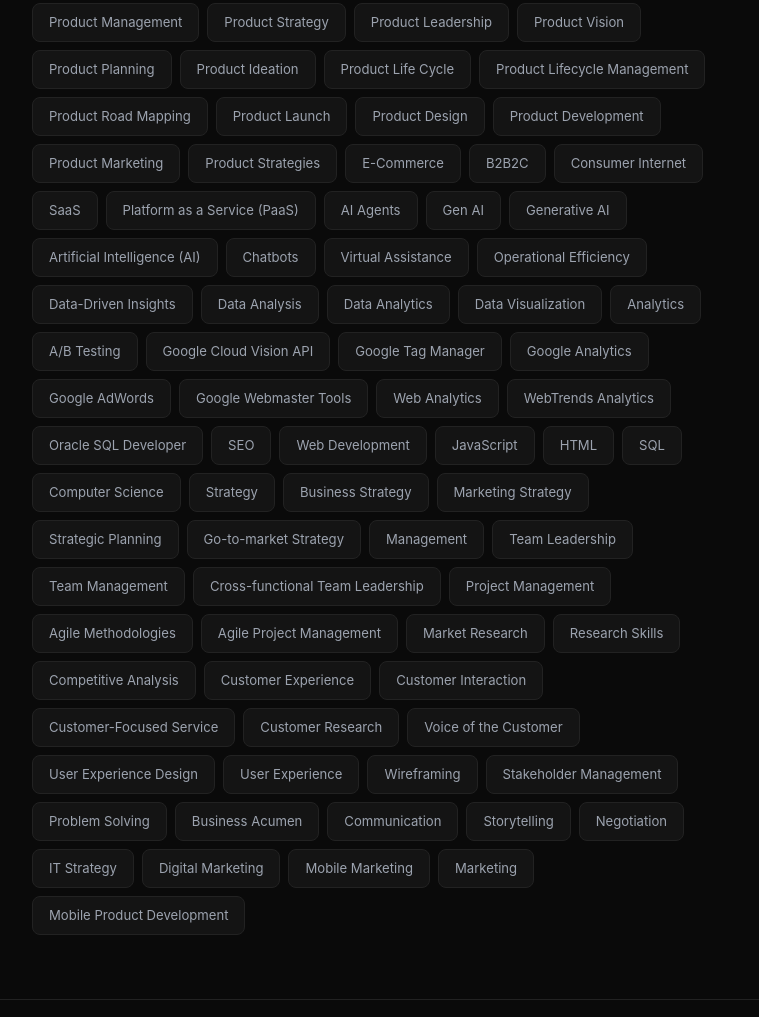
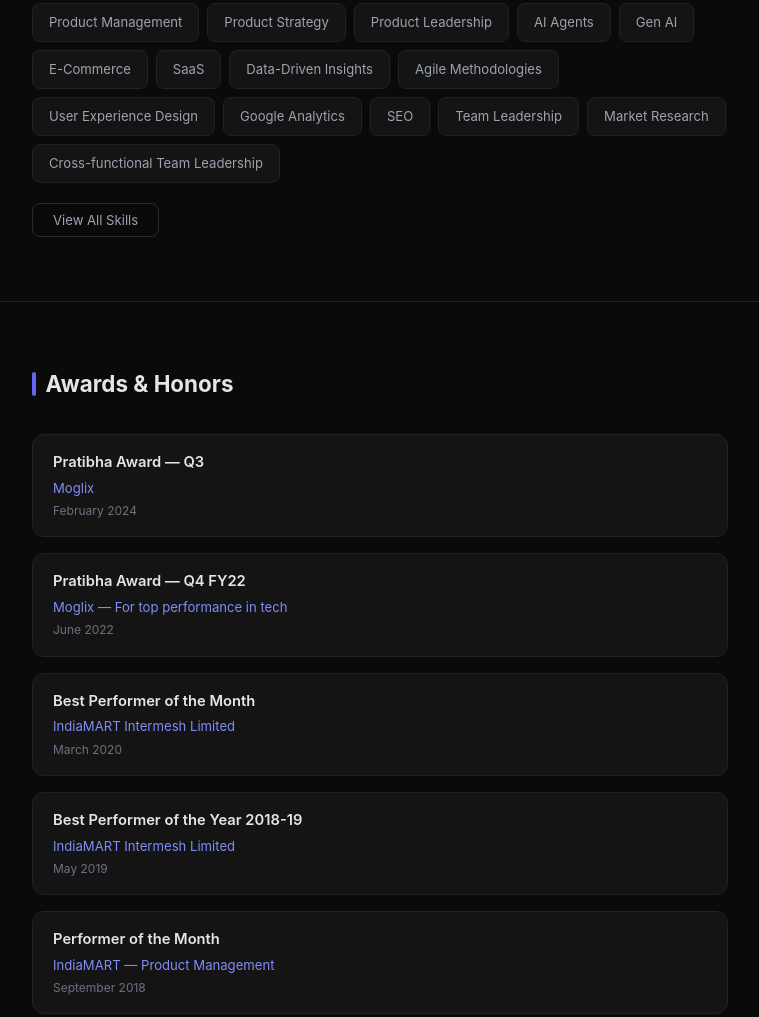
Before and after one commit to mrshranikjain/shranik-landing, a plain HTML site: page index.html in a window 1280 px wide. Shown: the part 2765-3782 px from the top of the page, without its empty margins (260-1019 px from the left). Drawn offline with Linux system fonts and the light colour scheme.

Commit message:
Show top 15 skills with View All/Less toggle button

```diff
--- a/index.html
+++ b/index.html
@@ -420,6 +420,29 @@
       color: var(--accent-light);
     }
 
+    .skill.is-hidden {
+      display: none;
+    }
+
+    .skills-toggle {
+      margin-top: 1.25rem;
+      padding: 0.5rem 1.25rem;
+      background: transparent;
+      border: 1px solid var(--border-light);
+      border-radius: 8px;
+      font-size: 0.82rem;
+      color: var(--muted);
+      cursor: pointer;
+      transition: all 0.2s ease;
+      font-family: inherit;
+    }
+
+    .skills-toggle:hover {
+      border-color: var(--accent);
+      color: var(--accent-light);
+      background: var(--accent-dim);
+    }
+
     /* Education */
     .edu-item {
       padding: 1.25rem 1.5rem;
@@ -580,88 +603,89 @@
   <div class="divider"></div>
   <section class="section">
     <h2 class="section-title">Skills</h2>
-    <div class="skills-list">
+    <div class="skills-list" id="skillsList">
       <span class="skill">Product Management</span>
       <span class="skill">Product Strategy</span>
       <span class="skill">Product Leadership</span>
-      <span class="skill">Product Vision</span>
-      <span class="skill">Product Planning</span>
-      <span class="skill">Product Ideation</span>
-      <span class="skill">Product Life Cycle</span>
-      <span class="skill">Product Lifecycle Management</span>
-      <span class="skill">Product Road Mapping</span>
-      <span class="skill">Product Launch</span>
-      <span class="skill">Product Design</span>
-      <span class="skill">Product Development</span>
-      <span class="skill">Product Marketing</span>
-      <span class="skill">Product Strategies</span>
-      <span class="skill">E-Commerce</span>
-      <span class="skill">B2B2C</span>
-      <span class="skill">Consumer Internet</span>
-      <span class="skill">SaaS</span>
-      <span class="skill">Platform as a Service (PaaS)</span>
       <span class="skill">AI Agents</span>
       <span class="skill">Gen AI</span>
-      <span class="skill">Generative AI</span>
-      <span class="skill">Artificial Intelligence (AI)</span>
-      <span class="skill">Chatbots</span>
-      <span class="skill">Virtual Assistance</span>
-      <span class="skill">Operational Efficiency</span>
+      <span class="skill">E-Commerce</span>
+      <span class="skill">SaaS</span>
       <span class="skill">Data-Driven Insights</span>
-      <span class="skill">Data Analysis</span>
-      <span class="skill">Data Analytics</span>
-      <span class="skill">Data Visualization</span>
-      <span class="skill">Analytics</span>
-      <span class="skill">A/B Testing</span>
-      <span class="skill">Google Cloud Vision API</span>
-      <span class="skill">Google Tag Manager</span>
+      <span class="skill">Agile Methodologies</span>
+      <span class="skill">User Experience Design</span>
       <span class="skill">Google Analytics</span>
-      <span class="skill">Google AdWords</span>
-      <span class="skill">Google Webmaster Tools</span>
-      <span class="skill">Web Analytics</span>
-      <span class="skill">WebTrends Analytics</span>
-      <span class="skill">Oracle SQL Developer</span>
       <span class="skill">SEO</span>
-      <span class="skill">Web Development</span>
-      <span class="skill">JavaScript</span>
-      <span class="skill">HTML</span>
-      <span class="skill">SQL</span>
-      <span class="skill">Computer Science</span>
-      <span class="skill">Strategy</span>
-      <span class="skill">Business Strategy</span>
-      <span class="skill">Marketing Strategy</span>
-      <span class="skill">Strategic Planning</span>
-      <span class="skill">Go-to-market Strategy</span>
-      <span class="skill">Management</span>
       <span class="skill">Team Leadership</span>
-      <span class="skill">Team Management</span>
+      <span class="skill">Market Research</span>
       <span class="skill">Cross-functional Team Leadership</span>
-      <span class="skill">Project Management</span>
-      <span class="skill">Agile Methodologies</span>
-      <span class="skill">Agile Project Management</span>
-      <span class="skill">Market Research</span>
-      <span class="skill">Research Skills</span>
-      <span class="skill">Competitive Analysis</span>
-      <span class="skill">Customer Experience</span>
-      <span class="skill">Customer Interaction</span>
-      <span class="skill">Customer-Focused Service</span>
-      <span class="skill">Customer Research</span>
-      <span class="skill">Voice of the Customer</span>
-      <span class="skill">User Experience Design</span>
-      <span class="skill">User Experience</span>
-      <span class="skill">Wireframing</span>
-      <span class="skill">Stakeholder Management</span>
-      <span class="skill">Problem Solving</span>
-      <span class="skill">Business Acumen</span>
-      <span class="skill">Communication</span>
-      <span class="skill">Storytelling</span>
-      <span class="skill">Negotiation</span>
-      <span class="skill">IT Strategy</span>
-      <span class="skill">Digital Marketing</span>
-      <span class="skill">Mobile Marketing</span>
-      <span class="skill">Marketing</span>
-      <span class="skill">Mobile Product Development</span>
+      <span class="skill is-hidden">Product Vision</span>
+      <span class="skill is-hidden">Product Planning</span>
+      <span class="skill is-hidden">Product Ideation</span>
+      <span class="skill is-hidden">Product Life Cycle</span>
+      <span class="skill is-hidden">Product Lifecycle Management</span>
+      <span class="skill is-hidden">Product Road Mapping</span>
+      <span class="skill is-hidden">Product Launch</span>
+      <span class="skill is-hidden">Product Design</span>
+      <span class="skill is-hidden">Product Development</span>
+      <span class="skill is-hidden">Product Marketing</span>
+      <span class="skill is-hidden">Product Strategies</span>
+      <span class="skill is-hidden">B2B2C</span>
+      <span class="skill is-hidden">Consumer Internet</span>
+      <span class="skill is-hidden">Platform as a Service (PaaS)</span>
+      <span class="skill is-hidden">Generative AI</span>
+      <span class="skill is-hidden">Artificial Intelligence (AI)</span>
+      <span class="skill is-hidden">Chatbots</span>
+      <span class="skill is-hidden">Virtual Assistance</span>
+      <span class="skill is-hidden">Operational Efficiency</span>
+      <span class="skill is-hidden">Data Analysis</span>
+      <span class="skill is-hidden">Data Analytics</span>
+      <span class="skill is-hidden">Data Visualization</span>
+      <span class="skill is-hidden">Analytics</span>
+      <span class="skill is-hidden">A/B Testing</span>
+      <span class="skill is-hidden">Google Cloud Vision API</span>
+      <span class="skill is-hidden">Google Tag Manager</span>
+      <span class="skill is-hidden">Google AdWords</span>
+      <span class="skill is-hidden">Google Webmaster Tools</span>
+      <span class="skill is-hidden">Web Analytics</span>
+      <span class="skill is-hidden">WebTrends Analytics</span>
+      <span class="skill is-hidden">Oracle SQL Developer</span>
+      <span class="skill is-hidden">Web Development</span>
+      <span class="skill is-hidden">JavaScript</span>
+      <span class="skill is-hidden">HTML</span>
+      <span class="skill is-hidden">SQL</span>
+      <span class="skill is-hidden">Computer Science</span>
+      <span class="skill is-hidden">Strategy</span>
+      <span class="skill is-hidden">Business Strategy</span>
+      <span class="skill is-hidden">Marketing Strategy</span>
+      <span class="skill is-hidden">Strategic Planning</span>
+      <span class="skill is-hidden">Go-to-market Strategy</span>
+      <span class="skill is-hidden">Management</span>
+      <span class="skill is-hidden">Team Management</span>
+      <span class="skill is-hidden">Project Management</span>
+      <span class="skill is-hidden">Agile Project Management</span>
+      <span class="skill is-hidden">Research Skills</span>
+      <span class="skill is-hidden">Competitive Analysis</span>
+      <span class="skill is-hidden">Customer Experience</span>
+      <span class="skill is-hidden">Customer Interaction</span>
+      <span class="skill is-hidden">Customer-Focused Service</span>
+      <span class="skill is-hidden">Customer Research</span>
+      <span class="skill is-hidden">Voice of the Customer</span>
+      <span class="skill is-hidden">User Experience</span>
+      <span class="skill is-hidden">Wireframing</span>
+      <span class="skill is-hidden">Stakeholder Management</span>
+      <span class="skill is-hidden">Problem Solving</span>
+      <span class="skill is-hidden">Business Acumen</span>
+      <span class="skill is-hidden">Communication</span>
+      <span class="skill is-hidden">Storytelling</span>
+      <span class="skill is-hidden">Negotiation</span>
+      <span class="skill is-hidden">IT Strategy</span>
+      <span class="skill is-hidden">Digital Marketing</span>
+      <span class="skill is-hidden">Mobile Marketing</span>
+      <span class="skill is-hidden">Marketing</span>
+      <span class="skill is-hidden">Mobile Product Development</span>
     </div>
+    <button class="skills-toggle" id="skillsToggle" onclick="toggleSkills()">View All Skills</button>
   </section>
 
   <!-- Awards -->
@@ -811,5 +835,14 @@
     <p>© 2026 Shranik Jain · <a href="mailto:hi@shranikjain.in">hi@shranikjain.in</a> · <a href="https://www.linkedin.com/in/shranikjain" target="_blank" rel="noopener">LinkedIn</a> · <a href="https://github.com/mrshranikjain" target="_blank" rel="noopener">GitHub</a></p>
   </footer>
 
+  <script>
+    function toggleSkills() {
+      const skills = document.querySelectorAll('#skillsList .skill.is-hidden');
+      const btn = document.getElementById('skillsToggle');
+      const isHidden = skills.length > 0 && getComputedStyle(skills[0]).display === 'none';
+      skills.forEach(s => s.classList.toggle('is-hidden', !isHidden));
+      btn.textContent = isHidden ? 'Show Less' : 'View All Skills';
+    }
+  </script>
 </body>
 </html>
```
